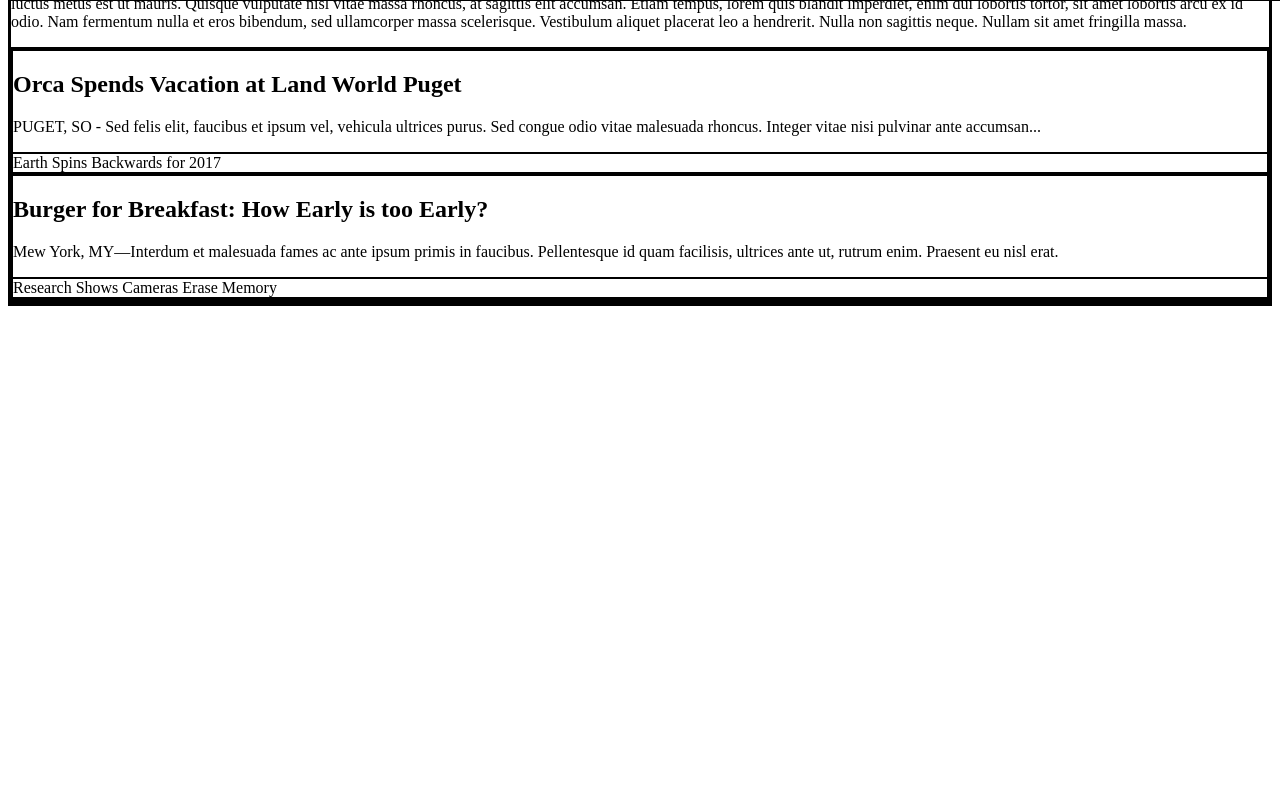
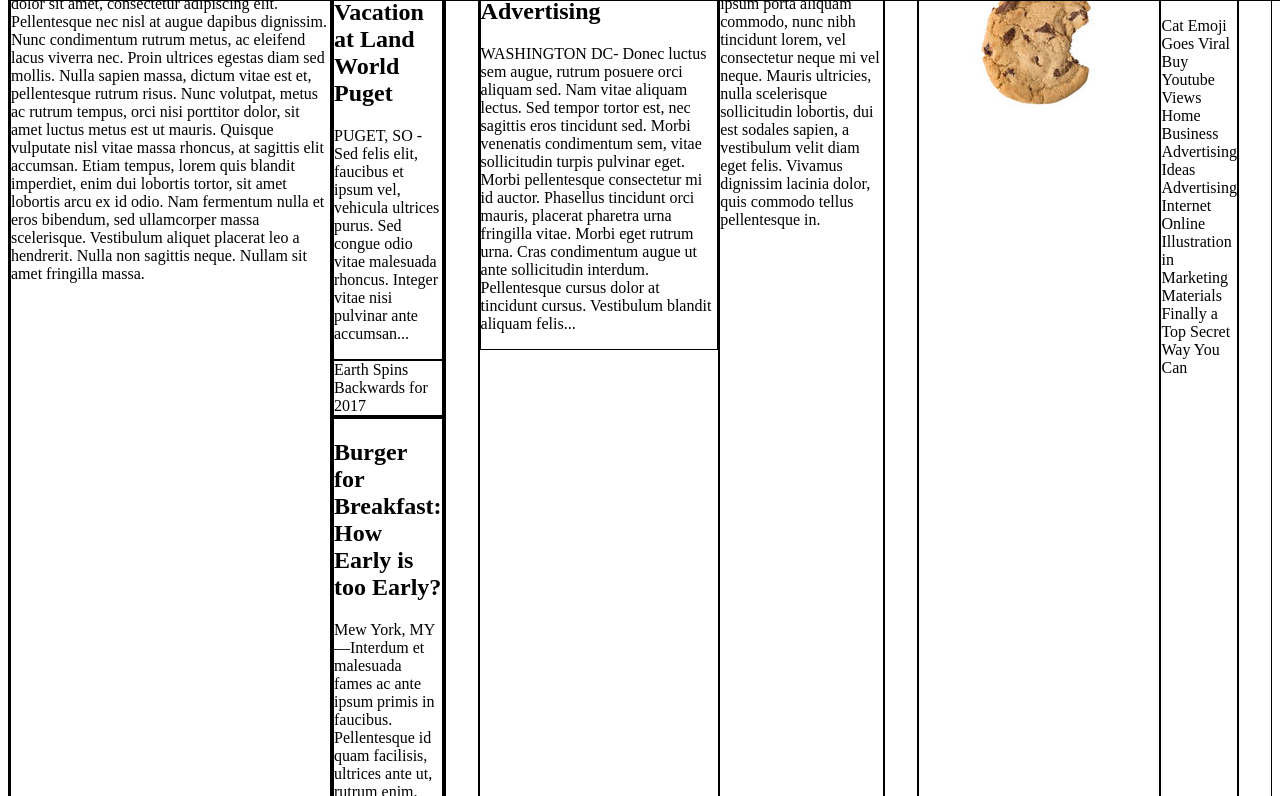
Before and after one commit to fedsex/mytimes, a plain HTML site: page index.html in a window 1280 px wide. Shown: the part 88-884 px from the top of the page. Before the commit the page ends 800 px from the top, so only its background shows below. Drawn offline with Linux system fonts and the light colour scheme.

Commit message:
step 3 add photos

```diff
--- a/index.html
+++ b/index.html
@@ -22,7 +22,7 @@
     <div class="content">
       <!--First News Colum -->
       <div class="column large">
-        <div class="lead-stroy">
+        <div class="lead-story">
            <div class="image-content">
            <span>Mother of Three Buys Tuna Steak at Phish Concert. Leaves, "Feeling Funny."</span>
            </div>
@@ -69,16 +69,41 @@
 
       <!--Secornd News Colum -->
       <div class="column medium">
+        <div class="story">
+          <div class="text-content">
+            <h2>FBI Finds Action Star Guilty of False Advertising</h2>
+            <p class="narrative">WASHINGTON DC- Donec luctus sem augue, rutrum posuere orci aliquam sed.
+              Nam vitae aliquam lectus. Sed tempor tortor est, nec sagittis eros tincidunt sed.
+              Morbi venenatis condimentum sem, vitae sollicitudin turpis pulvinar eget.
+              Morbi pellentesque consectetur mi id auctor.
+              Phasellus tincidunt orci mauris, placerat pharetra urna fringilla vitae. Morbi eget rutrum urna.
+              Cras condimentum augue ut ante sollicitudin interdum.
+              Pellentesque cursus dolor at tincidunt cursus. Vestibulum blandit aliquam felis...
+            </p>
+          </div>
+        </div>
+        <div class="story">
+          <div class="cat-ceo image-content">
+          </div>
+          <p class="narrative">BROOKLYN, NY- In molestie nulla sodales sit amet.
+            Proin vulputate, ipsum porta aliquam commodo, nunc nibh tincidunt lorem, vel consectetur neque mi vel neque.
+            Mauris ultricies, nulla scelerisque sollicitudin lobortis, dui est sodales sapien, a vestibulum velit diam eget felis.
+            Vivamus dignissim lacinia dolor, quis commodo tellus pellentesque in.
+          </p>
+        </div>
       </div>
+
       <!--Third News Colum -->
       <div class="column small">
+        <div class="image-content">
+          <img class="cookie" src="resources/photos/cookie.png"/>
+        </div>
+        <div class ="text-content">
+          <h2>NEWS BITES</h2>
+          <p class="narrative">Cat Emoji Goes Viral Buy Youtube Views Home Business Advertising Ideas
+            Advertising Internet Online Illustration in Marketing Materials Finally a Top Secret Way You Can
+          </p>
+        </div>
       </div>
-
-
     </div>
-
-
-
-
-
  </body>
--- a/resources/style.css
+++ b/resources/style.css
@@ -41,3 +41,40 @@ nav span{
   display:inline-block;
   padding: 20px 10px;
 }
+
+/**Below is main content css code**/
+.content{
+  display: flex;
+}
+
+.column{
+  display: flex;
+  margin-right: 32px;
+}
+
+div{
+  border: 1px solid black;
+}
+
+.column .large{
+  width: 630px;
+}
+
+.column .medium{
+  width: 300px;
+}
+
+.column .small{
+  width: 240px;
+}
+
+/* Add images - Step 3*/
+image-content{
+  height: 300px;
+  margin-top: 50px;
+  font-family: Georgia;
+  font-weight: bold;
+  font-size: 30px;
+  color: white;
+  text-align: center;
+}
```
